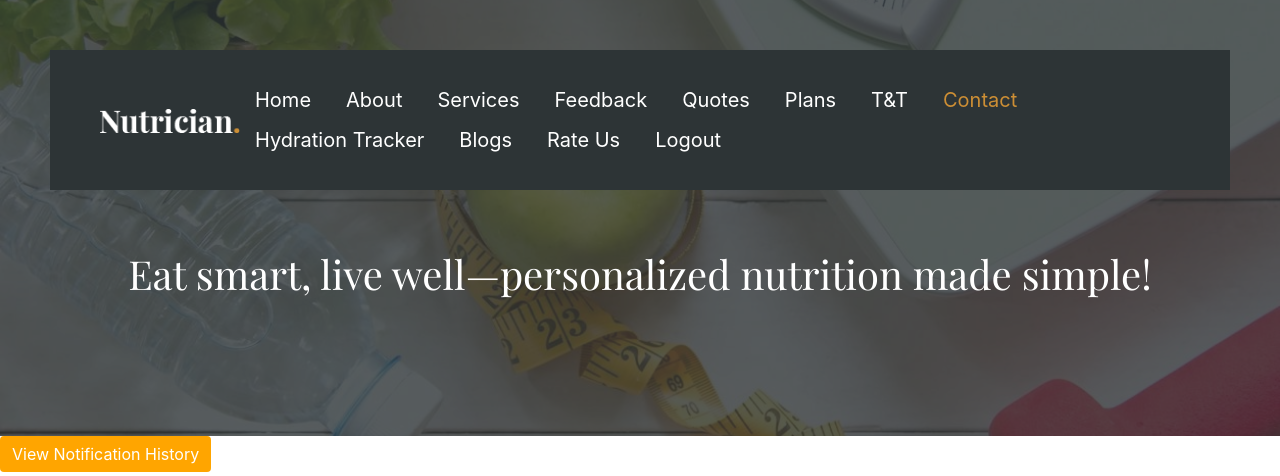
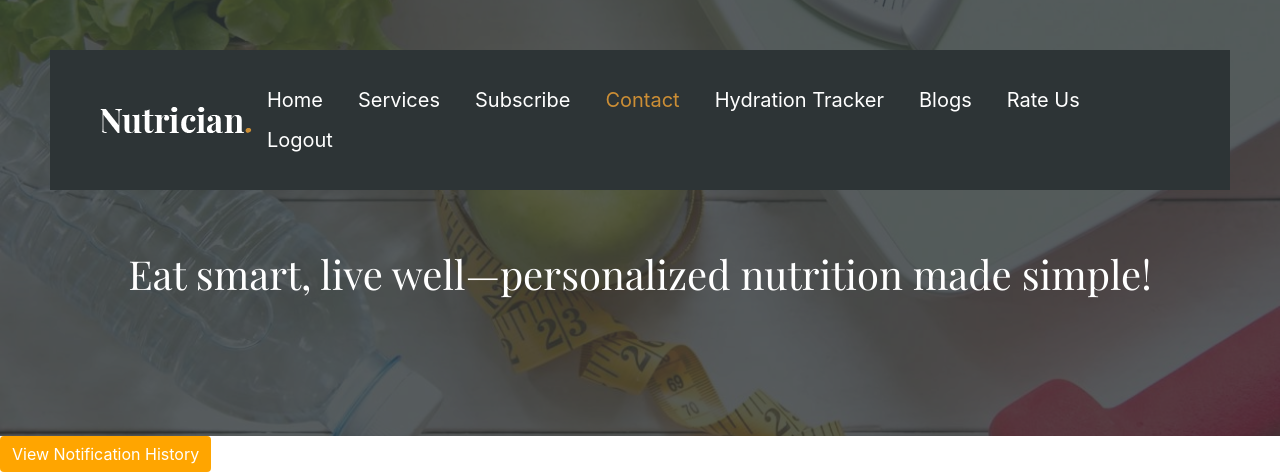
Before and after one commit to HanaAmr11/SWE-project-p1, a Flask app: page /home in a window 1280 px wide. Shown: the top 476 px of the page. Run offline with Flask 3, Linux system fonts and the light colour scheme; a user stored in the database is signed in; parts of the project's set-up code (start-up, migrations or seed data) failed here and were passed over; some libraries are stand-ins or nearby versions; some web fonts are replaced.

Commit message:
more integration

```diff
--- a/app.py
+++ b/app.py
@@ -12,22 +12,19 @@ import os
 import random
 import pandas as pd
 
-# Load environment variables
 load_dotenv()
 app = Flask(__name__)
 app.secret_key = os.environ.get("FLASK_SECRET_KEY")
 
-# Database configuration
+
 app.config['SQLALCHEMY_DATABASE_URI'] = os.environ.get('DATABASE_URL', 'sqlite:///users.db')
 app.config['SQLALCHEMY_TRACK_MODIFICATIONS'] = False
 db = SQLAlchemy(app)
 
-# Security and Authentication
 bcrypt = Bcrypt(app)
 login_manager = LoginManager(app)
-login_manager.login_view = "signin"
+login_manager.login_view = "signup"
 
-# Mail Configuration
 app.config['MAIL_SERVER'] = 'smtp.gmail.com'
 app.config['MAIL_PORT'] = 587
 app.config['MAIL_USE_TLS'] = True
@@ -37,10 +34,8 @@ app.config['MAIL_PASSWORD'] = os.environ.get('MAIL_PASSWORD')
 app.config['MAIL_DEFAULT_SENDER'] = os.environ.get('MAIL_DEFAULT_SENDER')
 mail = Mail(app)
 
-# Serializer for token generation
 serializer = Serializer(app.secret_key)
 
-# OAuth for Google Login
 oauth = OAuth(app)
 google = oauth.register(
     name='google',
@@ -50,7 +45,8 @@ google = oauth.register(
     client_kwargs={'scope': 'openid email profile'}
 )
 
-# Database Model
+serializer = Serializer(app.secret_key)
+
 class User(db.Model, UserMixin):
     id = db.Column(db.Integer, primary_key=True)
     email = db.Column(db.String(150), unique=True, nullable=False)
@@ -60,8 +56,6 @@ class User(db.Model, UserMixin):
 @login_manager.user_loader
 def load_user(user_id):
     return User.query.get(int(user_id))
-
-# Routes
 
 @app.route("/")
 def index():
@@ -79,8 +73,7 @@ def signup():
         password = request.form.get("password")
 
         if User.query.filter_by(email=email).first():
-            flash("User already exists", "danger")
-            return redirect(url_for("signup"))
+            return jsonify({"success": False, "message": "User already exists"}), 400
 
         hashed_password = bcrypt.generate_password_hash(password).decode("utf-8")
         new_user = User(email=email, password=hashed_password)
@@ -142,7 +135,10 @@ def forgot_password():
 def reset_password(token):
     try:
         email = serializer.loads(token, salt=os.environ.get("PASSWORD_RESET_SALT", "default-salt"), max_age=3600)
-    except (SignatureExpired, BadTimeSignature):
+    except SignatureExpired:
+        flash("The link has expired, please request a new one.", "danger")
+        return redirect(url_for("forgot_password"))
+    except BadTimeSignature:
         flash("The token is invalid or expired.", "danger")
         return redirect(url_for("forgot_password"))
 
@@ -184,6 +180,7 @@ def google_callback():
         flash("Authentication failed. Please try again.", "danger")
         return redirect(url_for('signin'))
 
+
 @app.route("/calcalc")
 def calcalc():
     return render_template("calcalc.html")
@@ -208,18 +205,21 @@ def blogs():
 def rate_us():
     return render_template("rateus.html")
 
-# Random Benefit
-benefits_df = pd.read_csv('C:/Users/farah mostafa/Documents/GitHub/SWE-project-p1/fruit_vegetable_benefits.csv')
+
+benefits_df = pd.read_csv('C:/Users/nodi3/Downloads/SWE-project-p1/fruit_vegetable_benefits.csv')
 
 @app.route('/get-random-benefit')
 def get_random_benefit():
     if not benefits_df.empty:
         random_idx = random.randint(0, len(benefits_df)-1)
         benefit = benefits_df.iloc[random_idx].to_dict()
+        print(benefit)
         return jsonify(benefit)
-    return jsonify({"error": "No data available"}), 404
+    else:
+        return jsonify({"error": "No data available"}), 404
+
 
 if __name__ == "__main__":
     with app.app_context():
         db.create_all()
-    app.run(debug=True)
+    app.run(debug=True, use_reloader=False)
--- a/tempCodeRunnerFile.py
+++ /dev/null
@@ -1 +0,0 @@
-benefits_df = pd.read_csv('C:/Users/nodi3/Downloads/SWE-project-p1/fruit_vegetable_benefits.csv')
--- a/templates/home-2.html
+++ b/templates/home-2.html
@@ -75,16 +75,12 @@
             <div class="main-navigation">
                 <ul class="sf-menu dtr-scrollspy dtr-nav light-nav-on-load light-nav-on-scroll">
                     <li> <a class="nav-link" href="#home">Home</a> </li>
-                    <li> <a class="nav-link" href="#about">About</a> </li>
                     <li> <a class="nav-link" href="#services">Services</a> </li>
-                    <li> <a class="nav-link" href="#feedback">Feedback</a> </li>
-                    <li> <a class="nav-link" href="#reviews">Quotes</a> </li>
-                    <li> <a class="nav-link" href="#plans">Plans</a> </li>
-                    <li> <a class="nav-link" href="#blog">T&T</a> </li>
+                    <li> <a class="nav-link" href="#plans">Subscribe</a> </li>
                     <li> <a class="nav-link" href="#dtr-footer">Contact</a></li>
-                    <li><a class="nav-link" href="{{ url_for('ht') }}">Hydration Tracker</a></li>
-                    <li><a class="nav-link" href="{{ url_for('blogs') }}">Blogs</a></li>
-                    <li><a class="nav-link" href="{{ url_for('rate_us') }}">Rate Us</a></li>
+                    <li> <a class="nav-link" href="{{ url_for('ht') }}">Hydration Tracker</a></li>
+                    <li> <a class="nav-link" href="{{ url_for('blogs') }}">Blogs</a></li>
+                    <li> <a class="nav-link" href="{{ url_for('rate_us') }}">Rate Us</a></li>
                     <li> <a class="nav-link" href="{{ url_for('logout') }}" class="btn btn-danger btn-sm">Logout</a></li>
                 </ul>
             </div>
@@ -353,8 +349,7 @@
     }
 </style>
 
-
-<!-- <style>
+<style>
     .form-check-label {
         color: black !important;
         font-weight: bold;
@@ -362,7 +357,8 @@
     img {
         border-radius: 5px; /* Optional: Round the edges of the image */
     }
-</style> -->
+</style>
+
 <!-- ----------------------------------------------- -->
 <!-- Feedback Section -->
 <section id="feedback" class="dtr-section dtr-py-100 bg-light" style="background-image: url(../static/images/footer-bg.jpg); margin-bottom: 50px;">
@@ -414,8 +410,6 @@
 <!-- Feedback end -->
  <!-- ----------------------------------------------- -->
 
-
-
         <!-- testimonial section starts
 ================================================== -->
 <section id="reviews" class="dtr-section overflow-hidden dtr-section-with-bg dtr-py-100 color-white" style="background-image: url(../static/images/footer-bg.jpg);">
@@ -1049,12 +1043,12 @@
 ================================================== -->
 <!-- pricing section starts
 ================================================== -->
-<section id="plans" class="dtr-section dtr-pt-100">
+<section id="subscribe" class="dtr-section dtr-pt-100">
     <div class="container">
 
         <!-- heading starts -->
         <div class="dtr-section-heading text-center">
-            <h2>Plans</h2>
+            <h2>Subscribe</h2>
         </div>
         <!-- heading ends -->
 
```
